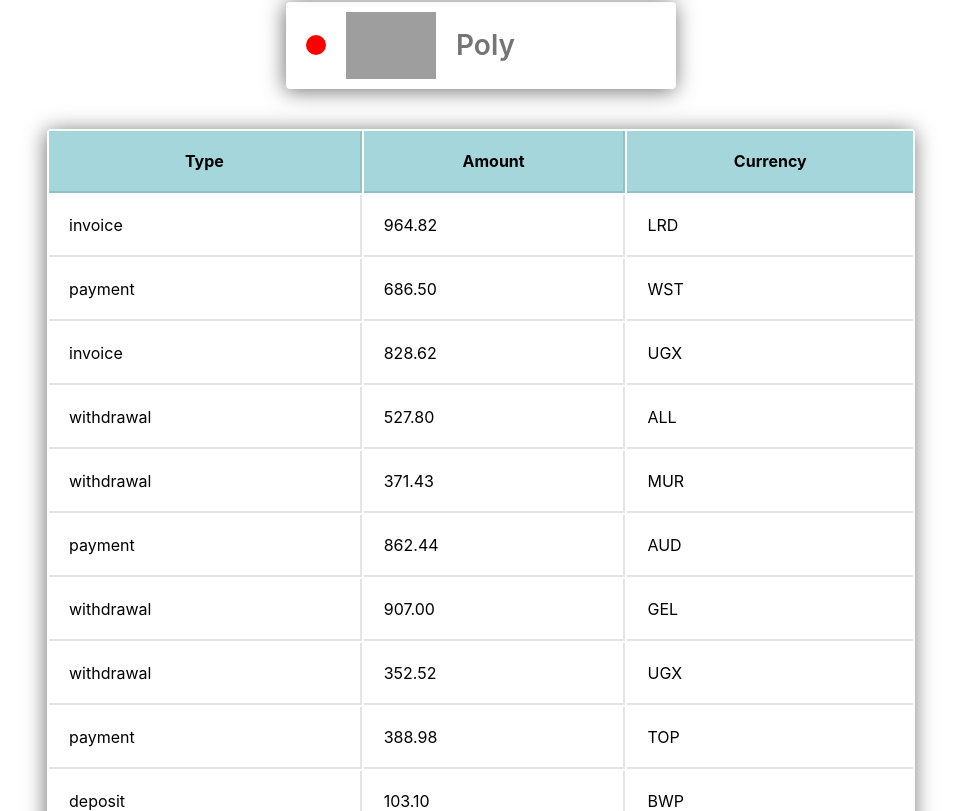
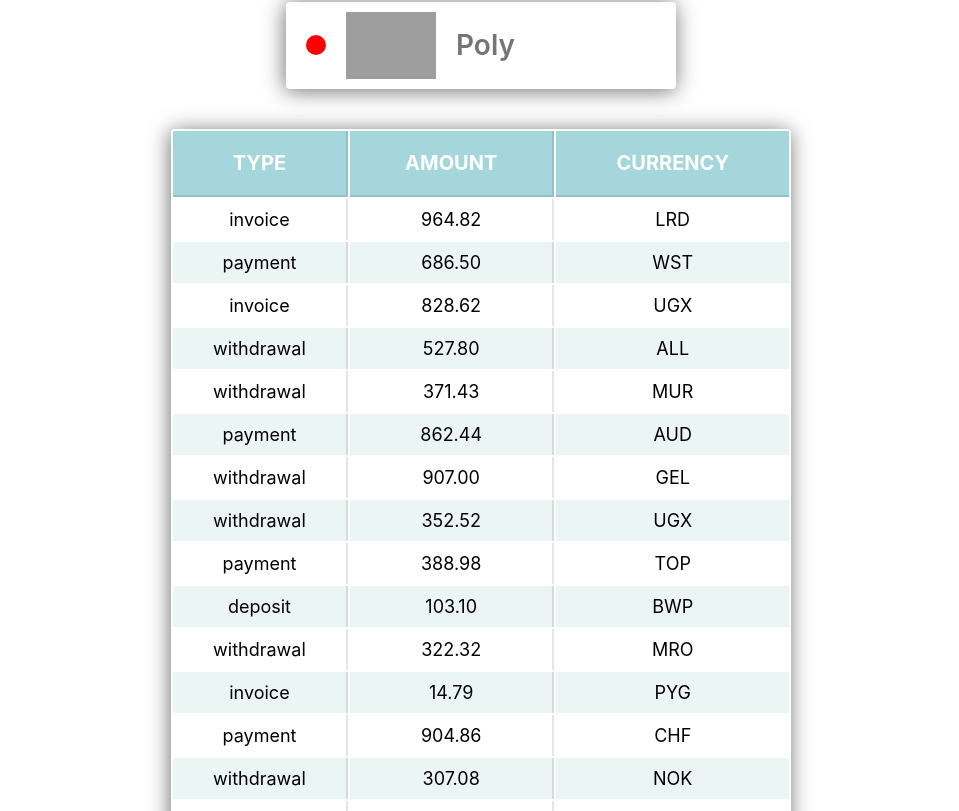
Before and after one commit to olena-savchenko/goit-react-hw-01-components, a React (Create React App) app: page / in a window 1280 px wide. Shown: the part 1289-2100 px from the top of the page, without its empty margins (159-1118 px from the left). Built offline with nearby package versions, Linux system fonts and the light colour scheme; grey boxes are pictures that could not be loaded.

Commit message:
update styles

```diff
--- a/src/components/Friends/FriendListItem/FriendListItem.js
+++ b/src/components/Friends/FriendListItem/FriendListItem.js
@@ -9,7 +9,7 @@ export const FriendListItem = ({ avatar, name, isOnline }) => {
   return (
     <Friend>
       <Status isOnline={isOnline}></Status>
-      <img class="avatar" src={avatar} alt={name} width="90" />
+      <img src={avatar} alt={name} width="90" />
       <FriendName>{name}</FriendName>
     </Friend>
   );
--- a/src/components/Friends/FriendListItem/FriendListItem.styled.js
+++ b/src/components/Friends/FriendListItem/FriendListItem.styled.js
@@ -1,12 +1,13 @@
 import styled from 'styled-components';
 
 export const Friend = styled.li`
-  max-width: 350px;
   display: flex;
-  padding: 10px 20px;
+  width: 350px;
   align-items: center;
   gap: 20px;
-  width: 500px;
+
+  padding: 10px 20px;
+
   border-radius: 4px;
   box-shadow: ${props => props.theme.boxshadow};
 
--- a/src/components/GlobalStyle.js
+++ b/src/components/GlobalStyle.js
@@ -9,7 +9,6 @@ body {
   -webkit-font-smoothing: antialiased;
   -moz-osx-font-smoothing: grayscale;
 
-  /* background-color: #dae3f5; */
 }
 
 code {
@@ -27,4 +26,10 @@ ul, ol {
   list-style: none;
 }
 
+img {
+  display: block;
+  max-width: 100%;
+  height: auto;
+}
+
 `;
--- a/src/components/Profile/Profile.styled.js
+++ b/src/components/Profile/Profile.styled.js
@@ -8,27 +8,24 @@ export const ProfileCard = styled.div`
 `;
 
 export const Description = styled.div`
-  margin: 0 auto;
   display: flex;
   flex-direction: column;
   align-items: center;
   gap: 15px;
+
   padding: 40px 0;
+  margin: 0 auto;
 `;
 
 export const Avatar = styled.img`
-  max-width: 100%;
-  height: auto;
-  display: block;
+  margin-bottom: 20px;
 
   border-radius: 50%;
   border: ${props => props.theme.border};
   box-shadow: 1px 13px 21px -8px rgba(0, 0, 0, 0.56);
-  margin-bottom: 20px;
 `;
 
 export const UserName = styled.p`
-  margin: 0;
   color: ${props => props.theme.colors.black};
   font-size: 30px;
   font-weight: 700;
@@ -47,7 +44,6 @@ export const StatsList = styled.ul`
 
 export const StatsItem = styled.li`
   width: calc(100% / 3);
-
   padding: 20px;
 
   :not(:last-child) {
@@ -57,19 +53,19 @@ export const StatsItem = styled.li`
 
 export const Label = styled.span`
   display: block;
+  margin-bottom: 10px;
+
+  font-size: 22px;
   text-align: center;
   color: ${props => props.theme.colors.grey};
-
-  font-size: 22px;
-  margin-bottom: 10px;
 `;
 
 export const Quantity = styled.span`
   display: block;
   text-align: center;
 
-  color: ${props => props.theme.colors.black};
-
   font-size: 20px;
   font-weight: 700;
+
+  color: ${props => props.theme.colors.black};
 `;
--- a/src/components/Statistics/Statistics.js
+++ b/src/components/Statistics/Statistics.js
@@ -24,7 +24,7 @@ export const Statistics = ({ title, stats }) => {
   );
 };
 
-Statistics.prototype = {
+Statistics.propTypes = {
   title: PropTypes.string,
   stats: PropTypes.arrayOf(
     PropTypes.shape({
--- a/src/components/Statistics/Statistics.styled.js
+++ b/src/components/Statistics/Statistics.styled.js
@@ -8,10 +8,11 @@ export const Section = styled.section`
 `;
 
 export const Title = styled.h2`
+  margin-bottom: 20px;
+
   text-transform: uppercase;
   text-align: center;
   font-size: 28px;
-  margin-bottom: 20px;
   font-weight: 700;
 `;
 
@@ -32,16 +33,18 @@ export const StatItem = styled.li`
 
 export const Label = styled.span`
   display: block;
+  margin-bottom: 10px;
+
   font-size: 20px;
   text-align: center;
-  margin-bottom: 10px;
   color: ${props => props.theme.colors.white};
 `;
 
 export const Percentage = styled.span`
+  display: block;
   font-size: 24px;
   font-weight: 600;
-  display: block;
+
   color: ${props => props.theme.colors.white};
   text-align: center;
   opacity: 0.8;
--- a/src/components/Transactions/Transactions.styled.js
+++ b/src/components/Transactions/Transactions.styled.js
@@ -1,7 +1,7 @@
 import styled from 'styled-components';
 
 export const Table = styled.table`
-  width: 70%;
+  width: 50%;
   border-radius: 4px;
   box-shadow: ${props => props.theme.boxshadow};
 `;
@@ -10,6 +10,10 @@ export const HeadTable = styled.thead``;
 
 export const TableHeaderCell = styled.th`
   padding: 20px;
+  text-transform: uppercase;
+  color: ${props => props.theme.colors.white};
+  font-size: 20px;
+
   background-color: ${props => props.theme.colors.brightblue};
   border-bottom: ${props => props.theme.border};
   :not(:last-child) {
@@ -18,12 +22,16 @@ export const TableHeaderCell = styled.th`
 `;
 
 export const TableRow = styled.tr`
-  // background-color: yellowgreen;
+  :nth-child(2n) {
+    background-color: ${props => props.theme.colors.lightblue};
+  }
 `;
 
 export const TableData = styled.td`
-  padding: 20px;
-  border-bottom: ${props => props.theme.border};
+  padding: 10px;
+  text-align: center;
+  font-size: 18px;
+
   :not(:last-child) {
     border-right: ${props => props.theme.border};
   }
--- a/src/components/Transactions/TransactionsHistory.js
+++ b/src/components/Transactions/TransactionsHistory.js
@@ -33,7 +33,7 @@ export const TransactionHistory = ({ items }) => {
   );
 };
 
-TransactionHistory.prototype = {
+TransactionHistory.propTypes = {
   items: PropTypes.arrayOf(
     PropTypes.shape({
       id: PropTypes.string.isRequired,
--- a/src/index.css
+++ /dev/null
@@ -1,15 +0,0 @@
-@import-normalize; /* bring in normalize.css styles */
-
-body {
-  margin: 0;
-  font-family: -apple-system, BlinkMacSystemFont, 'Segoe UI', 'Roboto', 'Oxygen',
-    'Ubuntu', 'Cantarell', 'Fira Sans', 'Droid Sans', 'Helvetica Neue',
-    sans-serif;
-  -webkit-font-smoothing: antialiased;
-  -moz-osx-font-smoothing: grayscale;
-}
-
-code {
-  font-family: source-code-pro, Menlo, Monaco, Consolas, 'Courier New',
-    monospace;
-}
--- a/src/index.js
+++ b/src/index.js
@@ -1,7 +1,6 @@
 import React from 'react';
 import ReactDOM from 'react-dom/client';
 import { App } from 'components/App';
-// import './index.css';
 import { ThemeProvider } from 'styled-components';
 import { GlobalStyle } from './components/GlobalStyle';
 
```
